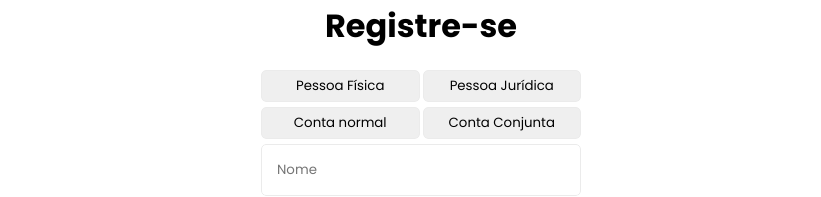
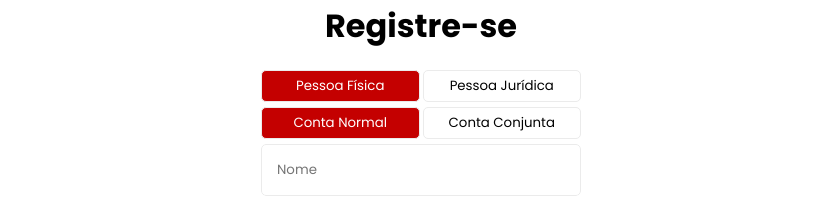
Before and after one commit to MarcioDzn/TEC502-MI-REDES-02, a React (Vite) app in the folder interface/: page /register in a window 1280 px wide. Shown: the part 213-410 px from the top of the page, without its empty margins (219-1040 px from the left). Built offline with nearby package versions, Linux system fonts and the light colour scheme.

Commit message:
:lipstick: feat: user type and account type register

```diff
--- a/interface/src/pages/Register/Register.jsx
+++ b/interface/src/pages/Register/Register.jsx
@@ -1,5 +1,5 @@
 import { useState } from "react"; // Importe o useState
-import { RegisterContainer, RegisterContent, RegisterForm, TypeContainer } from "./RegisterStyled";
+import { InputButton, RegisterContainer, RegisterContent, RegisterForm, TypeContainer } from "./RegisterStyled";
 import { zodResolver } from "@hookform/resolvers/zod";
 import { useForm } from "react-hook-form";
 import { signupSchema } from "../../schemas/signupSchema";
@@ -11,7 +11,7 @@ import { useNavigate } from "react-router-dom";
 export function Register() {
     const [cpfError, setCpfError] = useState(null);
     const [userType, setUserType] = useState(0); // 0 - fisica / 1 - jurídica
-    const [cccountType, setAccountType] = useState(0); // 0 - normal / 1 - conjunta
+    const [accountType, setAccountType] = useState(0); // -1 - nada / 0 - normal / 1 - conjunta
 
     const mutation = useMutation({ mutationFn: registerUser })
     const {
@@ -57,13 +57,13 @@ export function Register() {
                 <h1>Registre-se</h1>
                 <RegisterForm onSubmit={handleSubmitSignup(upHandleSubmit)}>
                     <TypeContainer>
-                        <input type="button" name="userType" id="pessoaFisica" value="Pessoa Física"/>
-                        <input type="button" name="userType" id="pessoaJuridica" value="Pessoa Jurídica"/>
+                        <InputButton type={"button"} onClick={() => {setUserType(0); setAccountType(0)}} highlighted={(userType == 0).toString()} name="userType" id="pessoaFisica">Pessoa Física</InputButton>
+                        <InputButton type={"button"} onClick={() => {setUserType(1); setAccountType(-1)}} highlighted={(userType == 1).toString()} name="userType" id="pessoaJuridica">Pessoa Jurídica</InputButton>
                     </TypeContainer>
 
                     <TypeContainer>
-                        <input type="button" name="accountType" id="contaNormal" value="Conta normal"/>
-                        <input type="button" name="accountType" id="contaConjunta" value="Conta Conjunta"/>
+                        <InputButton type={"button"} onClick={() => {setAccountType(0)}} highlighted={(accountType == 0 && userType == 0).toString()} name="userType" id="contaNormal" disabled={userType == 1}>Conta Normal</InputButton>
+                        <InputButton type={"button"} onClick={() => {setAccountType(1)}} highlighted={(accountType == 1 && userType == 0).toString()} name="userType" id="contaConjunta" disabled={userType == 1}>Conta Conjunta</InputButton>
                     </TypeContainer>
 
                     <input type="text" placeholder="Nome" {...registerSignup("name")} />
@@ -74,7 +74,10 @@ export function Register() {
                         {...registerSignup("cpf")}
                         onChange={handleCpfChange}
                     />
+
+
                     {errorsSignup.cpf && <ErrorSpan>{errorsSignup.cpf.message}</ErrorSpan>}
+
                     {cpfError && <ErrorSpan>{cpfError}</ErrorSpan>}
                     <input type="password" placeholder="Senha" name="password" {...registerSignup("password")} />
                     {errorsSignup.password && <ErrorSpan>{errorsSignup.password.message}</ErrorSpan>}
--- a/interface/src/pages/Register/RegisterStyled.jsx
+++ b/interface/src/pages/Register/RegisterStyled.jsx
@@ -81,3 +81,27 @@ export const RegisterForm = styled.form`
         }
     }
 `
+
+export const InputButton = styled.button`
+    cursor: pointer;
+    padding-top: 5px !important;
+    padding-bottom: 5px !important;
+    background-color: white !important;
+    border: 1px solid #ebebeb !important;
+    border-radius: 5px !important;
+    color: black !important;
+
+    transition: all 0.2s ease-in-out;
+    &:hover {
+        border: 1px solid darkgrey !important;
+    }
+
+    background-color: ${(props) => props.highlighted == "true" ? "#c40000 !important;": "background-color: white !important;"};
+    color: ${(props) => props.highlighted == "true" ? "white !important;": "background-color: black !important;"};
+
+    &:disabled {
+        background-color: #d6d6d6 !important;
+        color: white !important;
+        border: 1px solid #d6d6d6 !important;
+    }
+`
```
